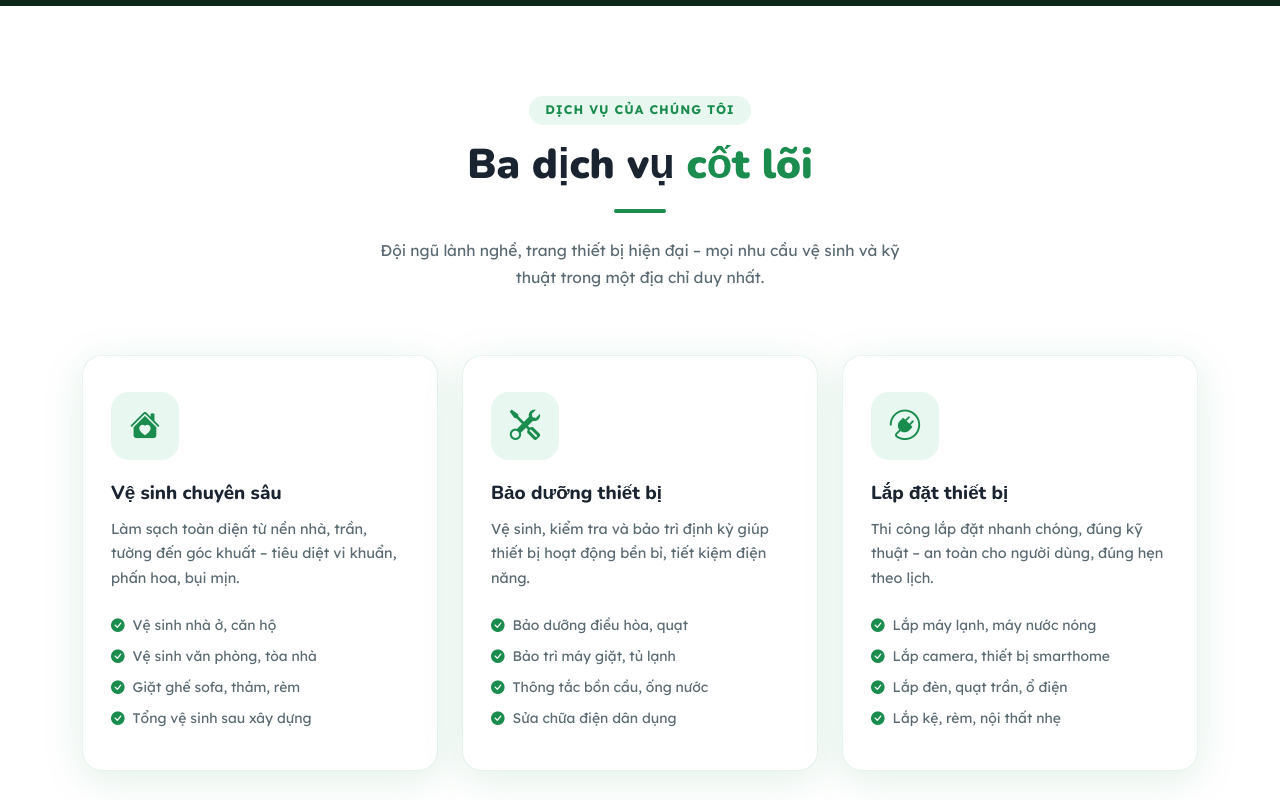
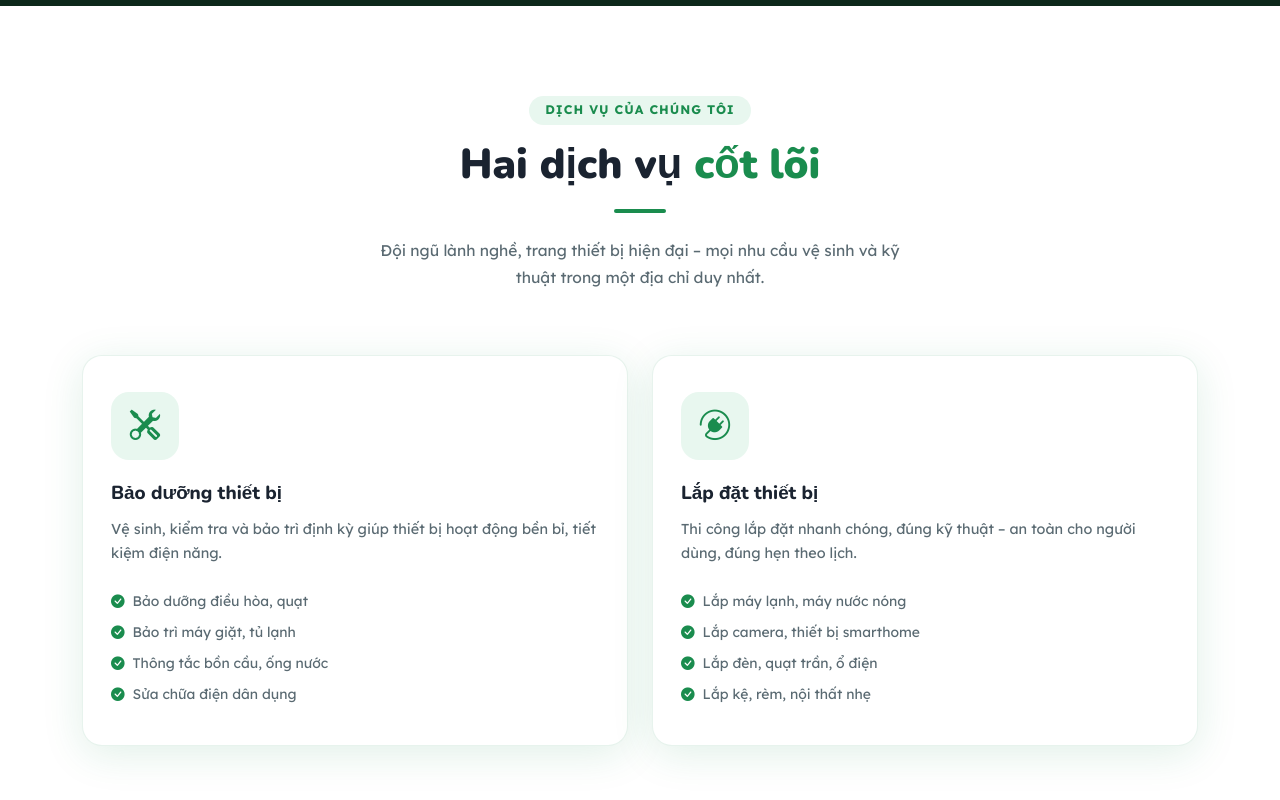
Before and after one commit to whoami-127/aas-site, a plain HTML site: page index.html in a window 1280 px wide. Shown: the part 860-1660 px from the top of the page. Drawn offline with nearby package versions, Linux system fonts and the light colour scheme; grey boxes are pictures that could not be loaded.

Commit message:
Update index.html

```diff
--- a/index.html
+++ b/index.html
@@ -135,26 +135,13 @@
     <div class="row justify-content-center text-center mb-5">
       <div class="col-lg-6 wow fadeInUp">
         <span class="section-tag">Dịch vụ của chúng tôi</span>
-        <h2 class="section-title" id="services-heading">Ba dịch vụ <span class="hl">cốt lõi</span></h2>
+        <h2 class="section-title" id="services-heading">Hai dịch vụ <span class="hl">cốt lõi</span></h2>
         <div class="divider mx-auto"></div>
         <p class="section-sub mx-auto">Đội ngũ lành nghề, trang thiết bị hiện đại – mọi nhu cầu vệ sinh và kỹ thuật trong một địa chỉ duy nhất.</p>
       </div>
     </div>
     <div class="row g-4">
-      <div class="col-lg-4 col-md-6 wow fadeInUp" data-wow-delay=".1s">
-        <article class="service-card h-100">
-          <div class="svc-icon"><i class="bi bi-house-heart-fill"></i></div>
-          <h3 class="svc-title">Vệ sinh chuyên sâu</h3>
-          <p class="svc-desc">Làm sạch toàn diện từ nền nhà, trần, tường đến góc khuất – tiêu diệt vi khuẩn, phấn hoa, bụi mịn.</p>
-          <ul class="svc-list">
-            <li><i class="bi bi-check-circle-fill"></i> Vệ sinh nhà ở, căn hộ</li>
-            <li><i class="bi bi-check-circle-fill"></i> Vệ sinh văn phòng, tòa nhà</li>
-            <li><i class="bi bi-check-circle-fill"></i> Giặt ghế sofa, thảm, rèm</li>
-            <li><i class="bi bi-check-circle-fill"></i> Tổng vệ sinh sau xây dựng</li>
-          </ul>
-        </article>
-      </div>
-      <div class="col-lg-4 col-md-6 wow fadeInUp" data-wow-delay=".25s">
+      <div class="col-lg-6 col-12 wow fadeInUp" data-wow-delay=".25s">
         <article class="service-card h-100">
           <div class="svc-icon"><i class="bi bi-tools"></i></div>
           <h3 class="svc-title">Bảo dưỡng thiết bị</h3>
@@ -167,7 +154,7 @@
           </ul>
         </article>
       </div>
-      <div class="col-lg-4 col-md-6 wow fadeInUp" data-wow-delay=".4s">
+      <div class="col-lg-6 col-12wow fadeInUp" data-wow-delay=".4s">
         <article class="service-card h-100">
           <div class="svc-icon"><i class="bi bi-plugin"></i></div>
           <h3 class="svc-title">Lắp đặt thiết bị</h3>
```
